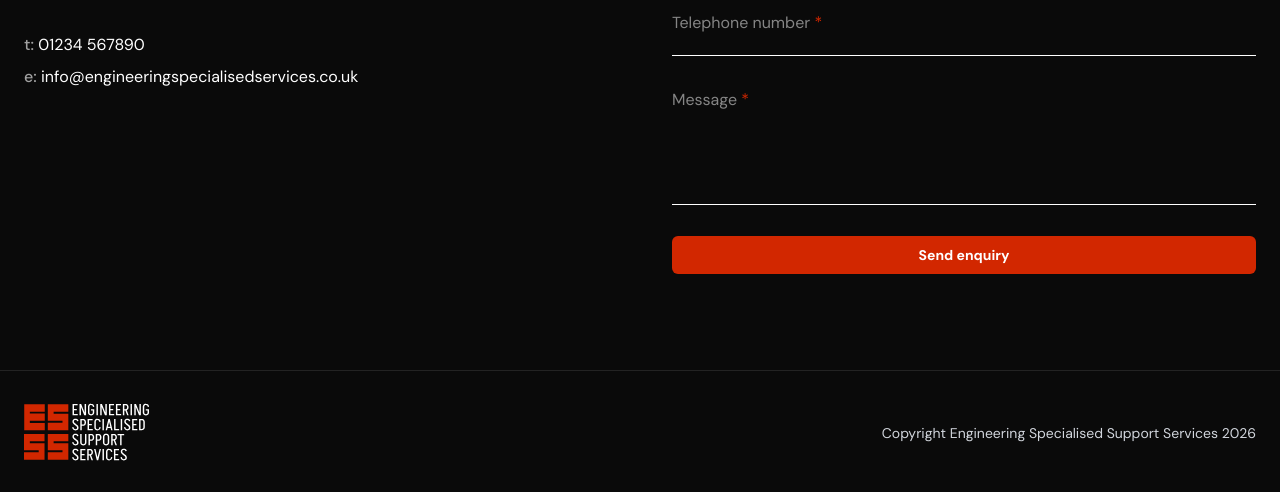
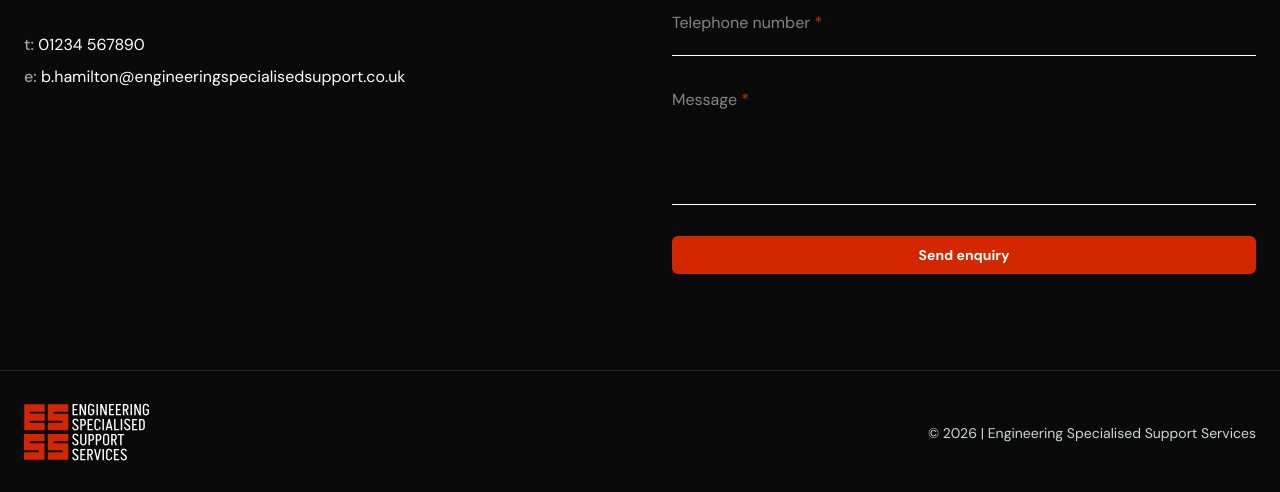
Before and after one commit to liamgecko/esss, a Next.js app: page / in a window 1280 px wide. Shown: the part 2746-3238 px from the top of the page. Built offline with nearby package versions, Linux system fonts and the light colour scheme; no server answers.

Commit message:
Update footer copyright and contact email styling

```diff
--- a/src/components/layout/contact-section.tsx
+++ b/src/components/layout/contact-section.tsx
@@ -57,10 +57,10 @@ export default function ContactSection() {
               <p>
                 <span className="font-medium text-neutral-400">e:</span>{" "}
                 <a
-                  href="mailto:info@engineeringspecialisedservices.co.uk"
-                  className="text-white transition-colors hover:text-brand-red"
+                  href="mailto:b.hamilton@engineeringspecialisedsupport.co.uk"
+                  className="text-white border-b border-transparent transition-colors hover:border-brand-red"
                 >
-                  info@engineeringspecialisedservices.co.uk
+                  b.hamilton@engineeringspecialisedsupport.co.uk
                 </a>
               </p>
             </div>
--- a/src/components/layout/footer.tsx
+++ b/src/components/layout/footer.tsx
@@ -18,8 +18,8 @@ export default function Footer() {
           </a>
 
           {/* Right - Copyright */}
-          <p className="text-sm text-gray-300">
-            Copyright Engineering Specialised Support Services 2026
+          <p className="text-center text-sm text-gray-300 md:text-left">
+            © 2026 | Engineering Specialised Support Services
           </p>
         </div>
       </div>
```
